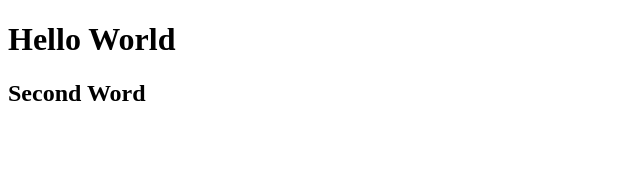
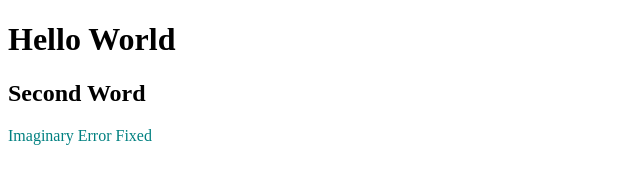
Before and after one commit to Retr-1/hello-world-page, a plain HTML site: page index.html in a window 1280 px wide. Shown: the whole page, without its empty margins (0-640 px from the left). Drawn offline with Linux system fonts and the light colour scheme.

Commit message:
Small error fixed, yaaay!

```diff
--- a/index.html
+++ b/index.html
@@ -9,5 +9,6 @@
 <body>
     <h1>Hello World</h1>
     <h2>Second Word</h2>
+    <p style="color: teal;">Imaginary Error Fixed</p>
 </body>
 </html>
```
